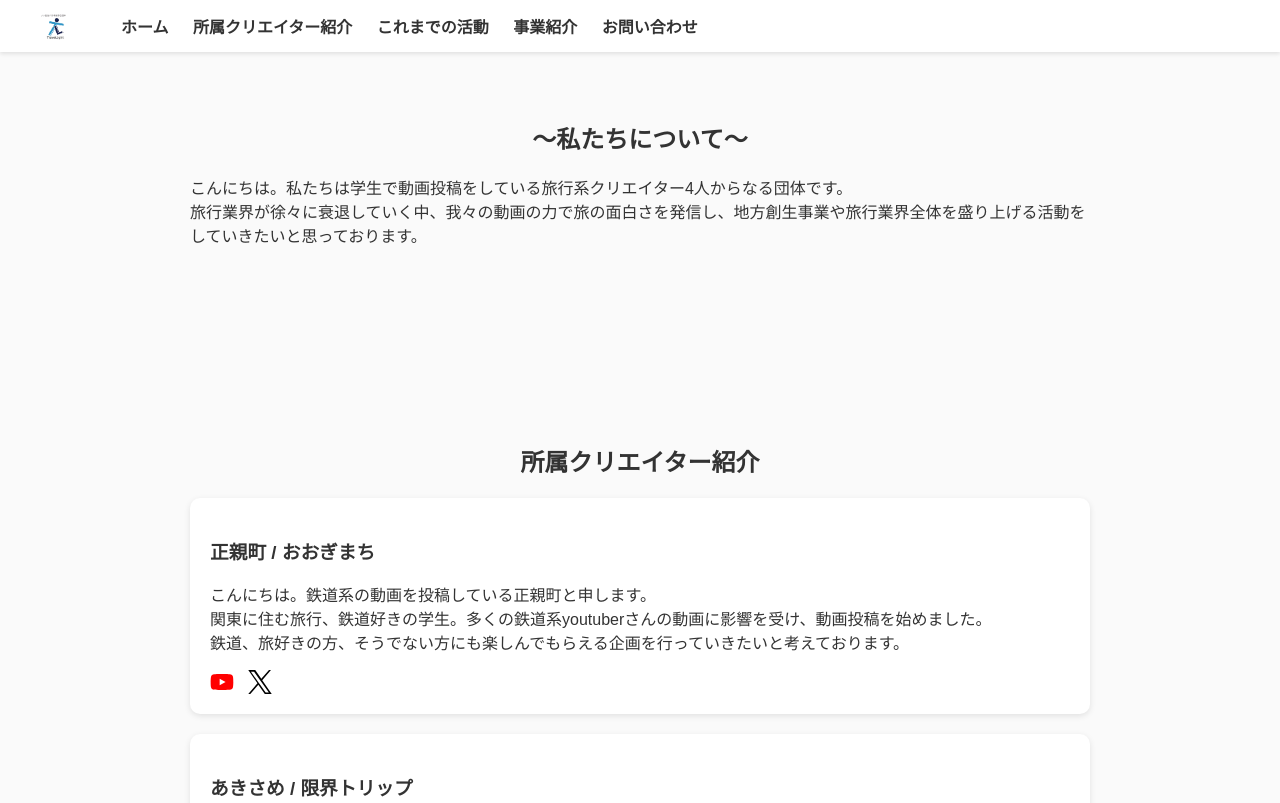
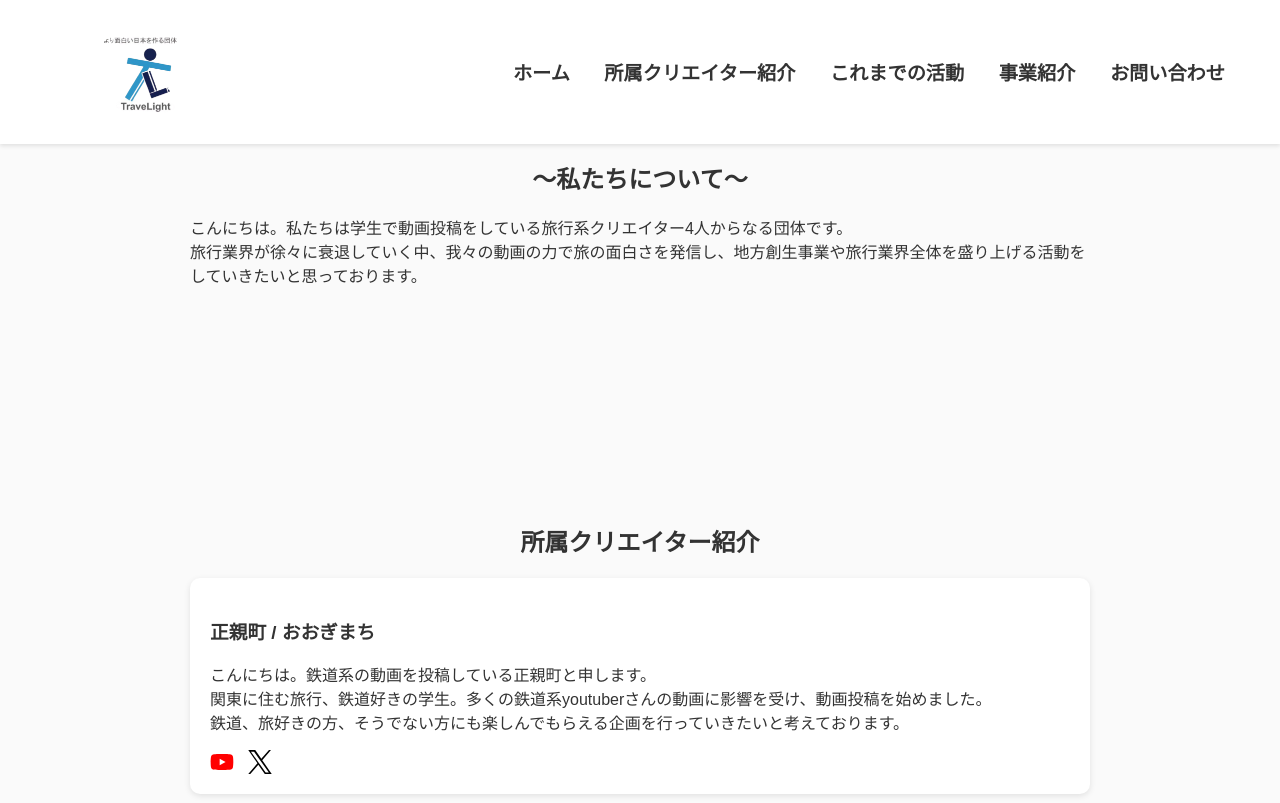
Before and after one commit to ogimachichannel/travelight, a plain HTML site: page index.html in a window 1280 px wide. Shown: the top 803 px of the page. Drawn offline with Linux system fonts and the light colour scheme.

Commit message:
index.html

```diff
--- a/index.html
+++ b/index.html
@@ -1,4 +1,3 @@
-
 <!DOCTYPE html>
 <html lang="ja">
 <head>
@@ -10,27 +9,38 @@
     scroll-behavior: smooth;
   }
   body { margin:0; font-family: sans-serif; background:#fafafa; color:#333; }
+
   header {
     position: fixed;
     top:0; left:0; right:0;
-      display:flex; align-items:center;
+    display:flex; align-items:center; justify-content:space-between;
     background: rgba(255,255,255,0.9);
     backdrop-filter: blur(6px);
-      padding: 6px 20px;
+    padding: 12px 40px; /* ヘッダー全体の余白を増やす */
     box-shadow:0 2px 4px rgba(0,0,0,0.1);
     z-index:1000;
+    height:120px; /* ヘッダー自体を大きく */
   }
+
   header img.logo {
-      height:40px; margin-right:20px;
+    height:120px; /* ロゴを3倍に */
+    margin-right:20px;
   }
+
   nav a {
-      margin:0 10px; text-decoration:none; color:#333; font-weight:bold;
+    margin:0 15px;
+    text-decoration:none;
+    color:#333;
+    font-weight:bold;
+    font-size:1.2em; /* 文字も大きくして見栄えを揃える */
   }
+
   section {
-      padding:100px 20px 60px; /* 余白を入れてヘッダーに隠れない */
+    padding:140px 20px 60px; /* ヘッダーの高さに合わせて余白を調整 */
     max-width:900px;
     margin:0 auto;
   }
+
   h2 { text-align:center; font-size:1.5em; margin-bottom:20px; }
   .creator { background:#fff; padding:20px; margin:20px 0; border-radius:10px; box-shadow:0 2px 6px rgba(0,0,0,0.1); }
   .icons a { margin-right:10px; display:inline-block; }
```
Lines whose indentation alone changed are shown as unchanged.
